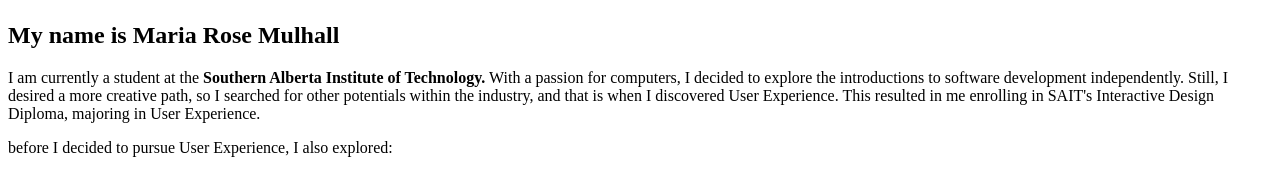
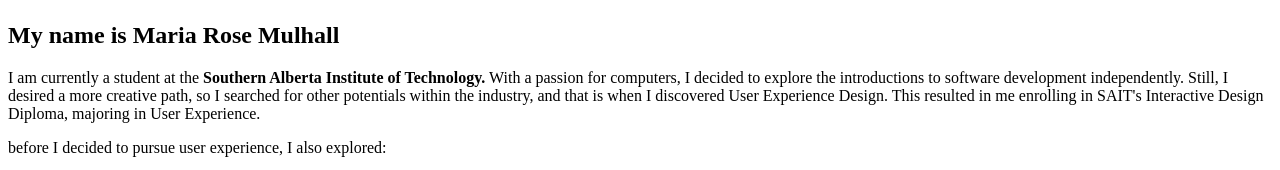
Before and after one commit to m-mulhall/portfolio, a plain HTML site: page index.html in a window 1280 px wide. Shown: the part 1526-1696 px from the top of the page. Drawn offline with Linux system fonts and the light colour scheme.

Commit message:
docs: Included "Design" and Updated Capitalization

```diff
--- a/index.html
+++ b/index.html
@@ -25,11 +25,11 @@
       <section>
         <h2>My name is Maria Rose Mulhall</h2>
         <p>I am currently a student at the <strong>Southern Alberta Institute of Technology.</strong>
-           With a passion for computers, I decided to explore the introductions to software development independently. Still, I desired a more creative path, so I searched for other potentials within the industry, and that is when I discovered User Experience. This resulted in me enrolling in SAIT's Interactive Design Diploma, majoring in User Experience.</p>
+           With a passion for computers, I decided to explore the introductions to software development independently. Still, I desired a more creative path, so I searched for other potentials within the industry, and that is when I discovered User Experience Design. This resulted in me enrolling in SAIT's Interactive Design Diploma, majoring in User Experience.</p>
       </section>
 
       <section>
-        <p>before I decided to pursue User Experience, I also explored:</p>
+        <p>before I decided to pursue user experience, I also explored:</p>
         <ul>
           <li>Web Development/Design</li>
           <li>Graphic Design</li>
```
